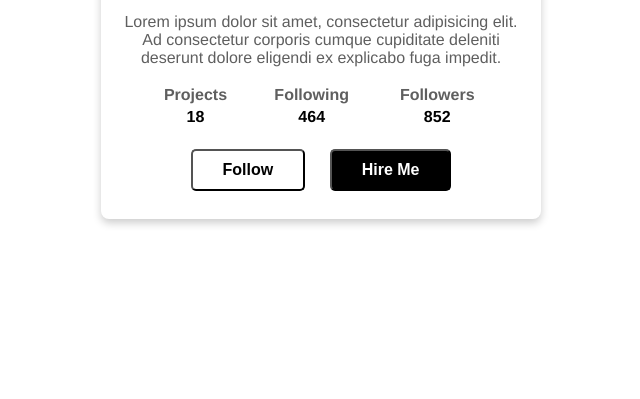
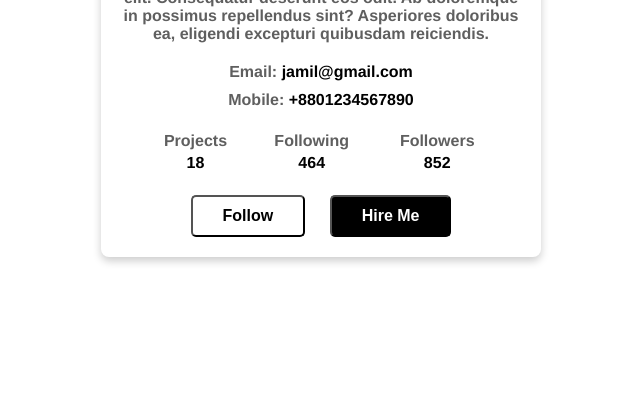
Before and after one commit to mji-jamil/ostad-assignment-1, a website: page profile_card/index.html in a window 1280 px wide. Shown: the part 401-800 px from the top of the page, without its empty margins (319-959 px from the left). Drawn offline with Linux system fonts and the light colour scheme.

Commit message:
some changes

```diff
--- a/profile_card/index.html
+++ b/profile_card/index.html
@@ -11,10 +11,11 @@
             <h1 class="name">M Jamiul Islam</h1>
             <p class="job">Full Stack Developer</p>
             <p class="description">
-                Lorem ipsum dolor sit amet, consectetur adipisicing elit. Ad
-                consectetur corporis cumque cupiditate deleniti deserunt dolore
-                eligendi ex explicabo fuga impedit.
+	            Lorem ipsum dolor sit amet, consectetur adipisicing elit. Consequatur deserunt eos odit. Ab doloremque in possimus repellendus sint? Asperiores doloribus ea, eligendi excepturi quibusdam reiciendis.
             </p>
+
+	        <p class="email">Email: <span>jamil@gmail.com</span></p>
+	        <p class="mobile">Mobile: <span>+8801234567890</span> </p>
 
             <table>
                 <thead>
--- a/profile_card/style.css
+++ b/profile_card/style.css
@@ -16,7 +16,6 @@ body {
     box-shadow: 0 4px 8px rgba(0, 0, 0, 0.2);
     padding: 20px;
     width: 400px;
-    height: 400px;
     position: absolute;
     top: 50%;
     left: 50%;
@@ -37,15 +36,33 @@ body {
 }
 
 .job {
-    margin: 0;
+    margin: 0 0 20px 0;
     font-weight: bolder;
     color: rgb(95, 95, 95);
 }
 
-.description {
+p {
+    margin: 0 0 20px 0;
+    font-weight: bolder;
+    text-align: center;
+    color: rgb(95, 95, 95);
+}
+
+.description{
     color: rgb(95, 95, 95);
     text-align: center;
 }
+
+p span {
+    text-align: center;
+    font-weight: bold;
+    color: black;
+}
+
+.email {
+    margin-bottom: 10px;
+}
+
 
 table {
     margin-bottom: 20px;
```
